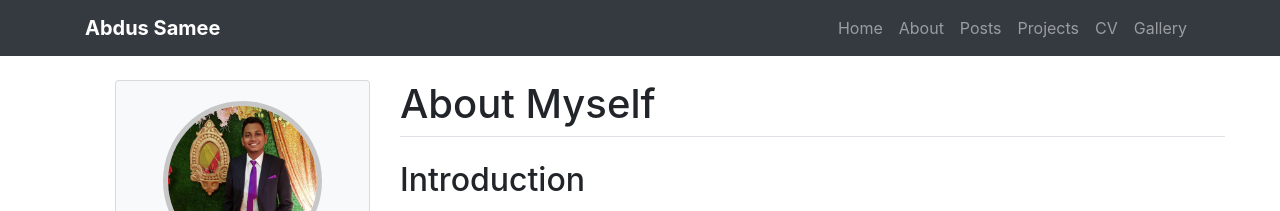
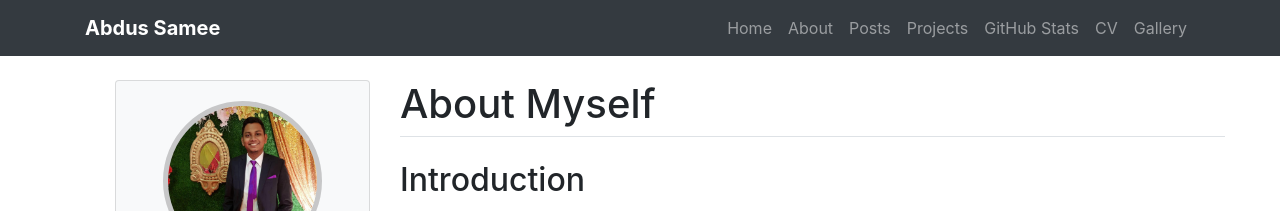
Before and after one commit to Abdus-Samee/portfolio, a Jekyll site: the page built from _pages/about.md, in a window 1280 px wide. Shown: the top 211 px of the page. Built offline with Jekyll 4.4.1, drawn with Linux system fonts in a browser that asks for light colours.

Commit message:
Added stats.html link

```diff
--- a/_data/nav.yml
+++ b/_data/nav.yml
@@ -10,6 +10,9 @@
 - title: Projects
   href: list/projects.html
 
+- title: GitHub Stats
+  href: list/stats.html
+
 - title: CV
   href: list/cv.html
 
```
